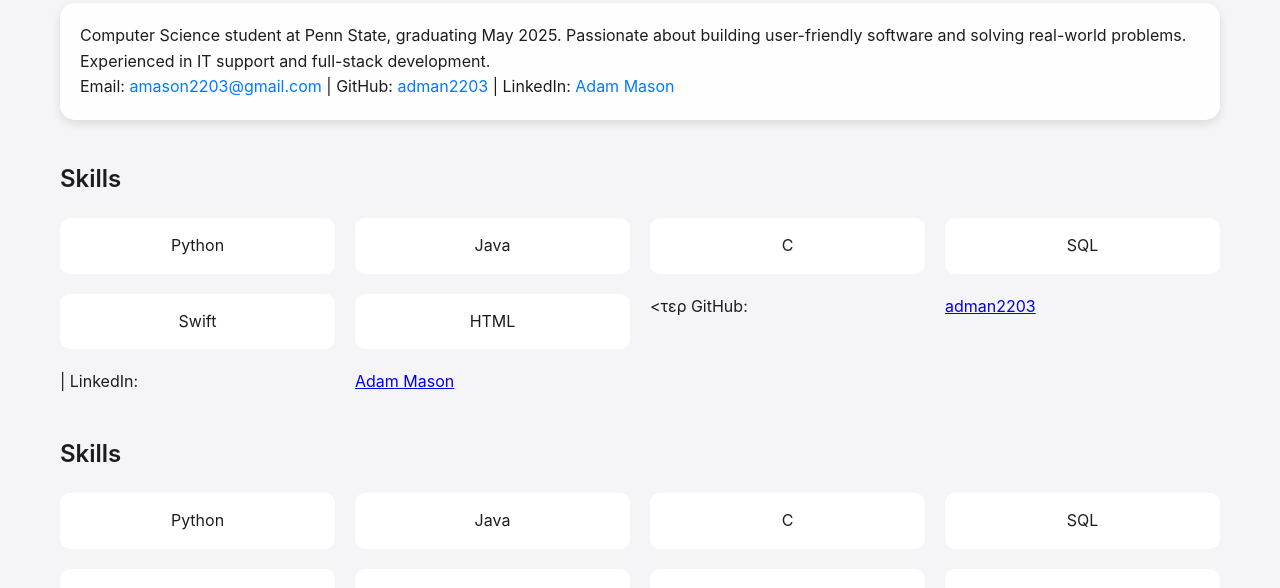
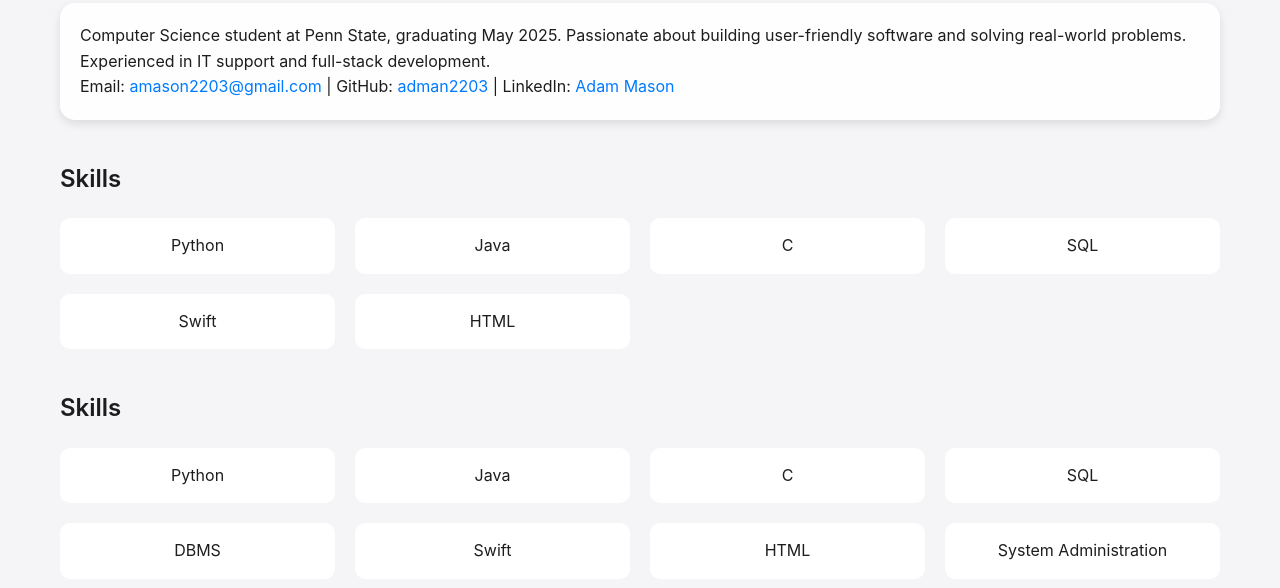
Before and after one commit to adman2203/adman2203.github.io, a plain HTML site: page index.html in a window 1280 px wide. Shown: the part 181-769 px from the top of the page. Drawn offline with Linux system fonts and the light colour scheme.

Commit message:
quick fix

```diff
--- a/index.html
+++ b/index.html
@@ -176,11 +176,6 @@
                 <div class="skill-item">SQL</div>
                 <div class="skill-item">Swift</div>
                 <div class="skill-item">HTML</div>
-                <τερ
-                    GitHub: <a href="https://github.com/adman2203">adman2203</a> |
-                    LinkedIn: <a href="https://www.linkedin.com/in/adam-mason-935a9b236/">Adam Mason</a>
-                </p>
-            </div>
         </section>
 
         <section id="skills">
```
